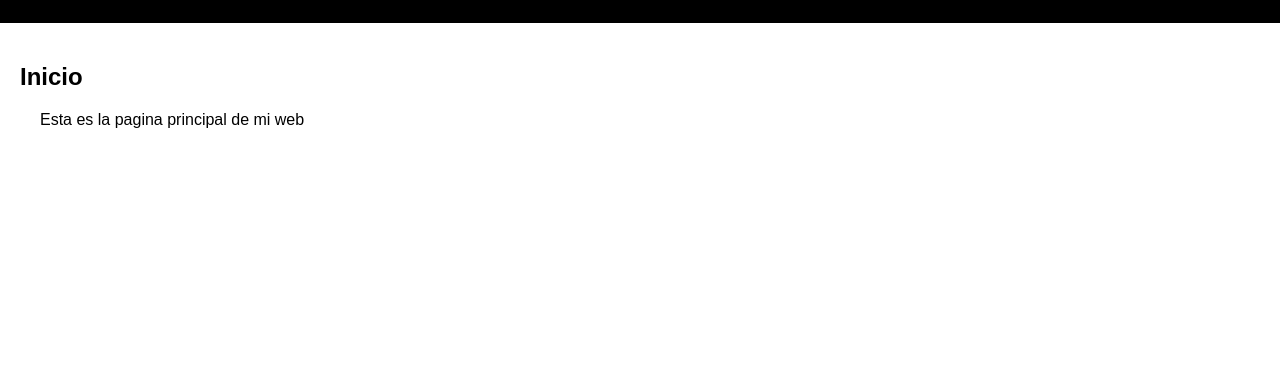
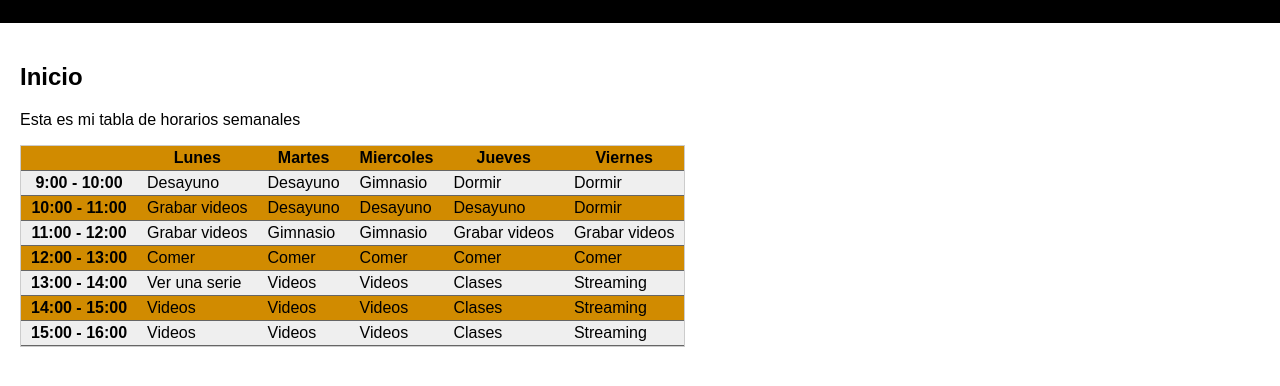
Before and after one commit to RichardCamposV/html_and_css_basic, a plain HTML site: page index.html in a window 1280 px wide. Shown: the part 84-470 px from the top of the page. Drawn offline with Linux system fonts and the light colour scheme.

Commit message:
Tables and forms

```diff
--- a/index.html
+++ b/index.html
@@ -11,12 +11,81 @@
             <ul>
                 <li><a href="./index.html">Inicio</a></li>
                 <li><a href="./about-me.html">Sobre mi</a></li>
-                <li>Contactame</li>
+                <li><a href="./contact.html">Contactame</a></li>
             </ul>
         </div>
         <div id="content">
             <h2>Inicio</h2>
-            <p>Esta es la pagina principal de mi web</p>
+            <p>Esta es mi tabla de horarios semanales</p>
+            <table cellspacing="0">
+                <!-- tr=table row -->
+                <tr>
+                    <!-- td=table data -->
+                    <!-- th=table header -->
+                    <th></th>
+                    <th>Lunes</th>
+                    <th>Martes</th>
+                    <th>Miercoles</th>
+                    <th>Jueves</th>
+                    <th>Viernes</th>
+                </tr>
+                <tr>
+                    <th>9:00 - 10:00</th>
+                    <td>Desayuno</td>
+                    <td>Desayuno</td>
+                    <td>Gimnasio</td>
+                    <td>Dormir</td>
+                    <td>Dormir</td>
+                </tr>
+                <tr>
+                    <th>10:00 - 11:00</th>
+                    <td>Grabar videos</td>
+                    <td>Desayuno</td>
+                    <td>Desayuno</td>
+                    <td>Desayuno</td>
+                    <td>Dormir</td>
+                </tr>
+                <tr>
+                    <th>11:00 - 12:00</th>
+                    <td>Grabar videos</td>
+                    <td>Gimnasio</td>
+                    <td>Gimnasio</td>
+                    <td>Grabar videos</td>
+                    <td>Grabar videos</td>
+                </tr>
+                <tr>
+                    <th>12:00 - 13:00</th>
+                    <td>Comer</td>
+                    <td>Comer</td>
+                    <td>Comer</td>
+                    <td>Comer</td>
+                    <td>Comer</td>
+                </tr>
+                <tr>
+                    <th>13:00 - 14:00</th>
+                    <td>Ver una serie</td>
+                    <td>Videos</td>
+                    <td>Videos</td>
+                    <td>Clases</td>
+                    <td>Streaming</td>
+                </tr>
+                <tr>
+                    <th>14:00 - 15:00</th>
+                    <td>Videos</td>
+                    <td>Videos</td>
+                    <td>Videos</td>
+                    <td>Clases</td>
+                    <td>Streaming</td>
+                </tr>
+                <tr>
+                    <th>15:00 - 16:00</th>
+                    <td>Videos</td>
+                    <td>Videos</td>
+                    <td>Videos</td>
+                    <td>Clases</td>
+                    <td>Streaming</td>
+                </tr>
+            </table>
         </div>
     </body>
 </html>
--- a/style.css
+++ b/style.css
@@ -35,10 +35,9 @@
     padding: 20px;
 }
 
-#content img, #content p {
+.two-columns img, .two-columns p {
     float: left;
     width: 40%;
-
 }
 
 #content img {
@@ -46,11 +45,48 @@
     height: 300px;
 }
 
-#content p {
+.two-columns p {
     margin: 0 20px;
+}
+
+#content form {
+    clear: both;
+}
+
+#content form [type=text], #content form [type=email], #content form textarea {
+    display: block;
+    width: 50%;
+    margin-bottom: 10px;
+    padding: 10px;
+    border: 0;
+    background-color: #efefef;
+    color: #666666;
+
+}
+
+#content table tr{
+    background-color: #ccc;
+}
+
+#content table tr:nth-child(even) {
+    background-color: #efefef;
+}
+
+#content table tr:nth-child(odd) {
+    background-color: #D18B00;
+}
+
+#content table tr>* {
+    /* the symbol > meaning one level under all 'tr' */
+    padding: 3px 10px;
+    border-bottom: 1px solid #666;
 }
 
 body {
     margin: 0px;
     font-family: sans-serif;
 }
+
+table {
+    border: 1px solid #ccc;
+}
```
Also changed, not shown: about-me.html (+3 -1 lines), contact.html (added, +33 -0 lines).
